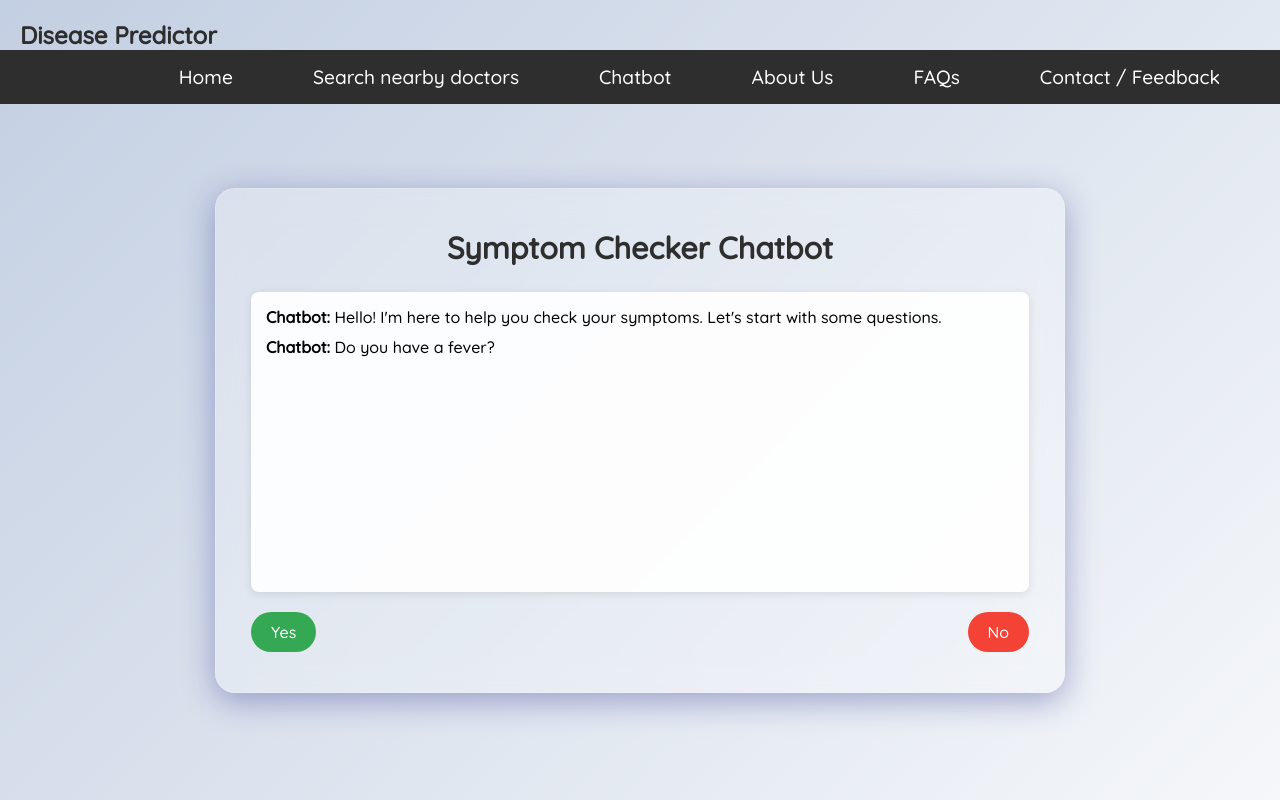
After one commit to Pavithra-GR/disease_predictor, a Flask app: page /chatbot in a window 1280 px wide. The commit adds this page. Run offline with Flask 3, Linux system fonts and the light colour scheme; parts of the project's set-up code (start-up, migrations or seed data) failed here and were passed over.

Commit message:
Add new Files

```diff
--- a/app.py
+++ b/app.py
@@ -59,6 +59,10 @@ def home():
 @app.route('/nearby-doctors')
 def nearby_doctors():
     return render_template("Search-nearby-doctor.html")
+
+@app.route('/chatbot')
+def chatbot():
+    return render_template("chatbot.html")
 
 @app.route('/how-it-works')
 def how_it_works():
--- a/templates/Search-nearby-doctor.html
+++ b/templates/Search-nearby-doctor.html
@@ -13,6 +13,7 @@
         <ul>
             <li><a href="/">Home</a></li>
             <li><a href="/nearby-doctors">Search nearby doctors</a></li>
+            <li><a href="/chatbot">Chatbot</a></li>
             <li><a href="/how-it-works">About Us</a></li>
             <li><a href="/faq">FAQs</a></li>
             <li><a href="/contact">Contact / Feedback</a></li>
--- /dev/null
+++ b/templates/chatbot.html
@@ -0,0 +1,126 @@
+<!DOCTYPE html>
+<html lang="en">
+<head>
+    <meta charset="UTF-8">
+    <title>Chatbot - Disease Predictor</title>
+    <link href="https://fonts.googleapis.com/css2?family=Quicksand:wght@500&display=swap" rel="stylesheet">
+    <link rel="stylesheet" href="/styles.css">
+</head>
+<body>
+    <!-- App Title -->
+    <div class="app-title">Disease Predictor</div>
+
+    <!-- Navigation Bar -->
+    <div class="navbar">
+        <ul>
+            <li><a href="/">Home</a></li>
+            <li><a href="/nearby-doctors">Search nearby doctors</a></li>
+            <li><a href="/chatbot">Chatbot</a></li>
+            <li><a href="/how-it-works">About Us</a></li>
+            <li><a href="/faq">FAQs</a></li>
+            <li><a href="/contact">Contact / Feedback</a></li>
+        </ul>
+    </div>
+
+    <div class="container" style="min-width: 0; width: 850px; text-align: left;">
+        <h1 style="text-align: center;">Symptom Checker Chatbot</h1>
+        <div id="chatbox" style="background-color: rgba(255, 255, 255, 0.9); padding: 15px; border-radius: 8px; box-shadow: 0 2px 8px rgba(0, 0, 0, 0.1); height: 300px; overflow-y: auto; margin-bottom: 20px;">
+            <div id="chatMessages">
+                <p style="margin-bottom: 10px;"><strong>Chatbot:</strong> Hello! I'm here to help you check your symptoms. Let's start with some questions.</p>
+            </div>
+        </div>
+        <div style="display: flex; justify-content: space-between;">
+            <button onclick="answerYes()" style="padding: 10px 20px; border-radius: 25px; background: #34a853; color: white; border: none; cursor: pointer;">Yes</button>
+            <button onclick="answerNo()" style="padding: 10px 20px; border-radius: 25px; background: #f44336; color: white; border: none; cursor: pointer;">No</button>
+        </div>
+        <form id="symptomForm" action="/predict" method="POST" style="display: none;">
+            <input type="hidden" name="symptoms" id="symptomsInput">
+        </form>
+    </div>
+
+    <script>
+        const questions = [
+            "Do you have a fever?",
+            "Do you have a cough?",
+            "Do you have fatigue or tiredness?",
+            "Do you have any pain or headache?",
+            "Do you have a sore throat?",
+            "Do you have a rash or itchy skin?",
+            "Do you have joint pain or stiffness?",
+            "Do you have difficulty breathing or wheezing?",
+            "Do you have stomach pain or bloating?",
+            "Do you have nausea or vomiting?",
+            "Do you have burning during urination?",
+            "Do you have frequent urination or thirst?",
+            "Do you have yellowing of skin or eyes?",
+            "Do you have swelling in your legs?",
+            "Do you have neck pain or numbness?",
+            "Do you have heartburn or chest pain?",
+            "Do you have sneezing or itchy eyes?",
+            "Do you have chills or sweating?"
+        ];
+        let currentQuestionIndex = 0;
+        let symptoms = [];
+
+        function addMessage(message) {
+            const chatMessages = document.getElementById("chatMessages");
+            const messageDiv = document.createElement("p");
+            messageDiv.style.marginBottom = "10px";
+            messageDiv.innerHTML = message;
+            chatMessages.appendChild(messageDiv);
+            chatMessages.scrollTop = chatMessages.scrollHeight; // Auto-scroll to bottom
+        }
+
+        function askQuestion() {
+            if (currentQuestionIndex < questions.length) {
+                addMessage(`<strong>Chatbot:</strong> ${questions[currentQuestionIndex]}`);
+            } else {
+                addMessage("<strong>Chatbot:</strong> Thank you! I'll now analyze your symptoms.");
+                const symptomsInput = document.getElementById("symptomsInput");
+                symptomsInput.value = symptoms.join(", ");
+                document.getElementById("symptomForm").submit();
+            }
+        }
+
+        function answerYes() {
+            if (currentQuestionIndex < questions.length) {
+                addMessage("<strong>You:</strong> Yes");
+                // Extract symptom from the question (e.g., "Do you have a fever?" -> "fever")
+                const match = questions[currentQuestionIndex].match(/Do you have (a|any )?(.+)\?$/);
+                if (match) {
+                    let symptom = match[2].trim();
+                    // Clean up the symptom by removing "or" phrases
+                    symptom = symptom.replace(" or tiredness", "")
+                                    .replace(" or headache", "")
+                                    .replace(" or stiffness", "")
+                                    .replace(" or itchy skin", "")
+                                    .replace(" or vomiting", "")
+                                    .replace(" or eyes", "")
+                                    .replace(" or bloating", "")
+                                    .replace(" or wheezing", "")
+                                    .replace(" or chest pain", "")
+                                    .replace(" or itchy eyes", "")
+                                    .replace(" or sweating", "");
+                    symptoms.push(symptom);
+                } else {
+                    // Fallback if regex fails
+                    addMessage("<strong>Chatbot:</strong> Sorry, I couldn't process that symptom. Let's move to the next question.");
+                }
+                currentQuestionIndex++;
+                askQuestion();
+            }
+        }
+
+        function answerNo() {
+            if (currentQuestionIndex < questions.length) {
+                addMessage("<strong>You:</strong> No");
+                currentQuestionIndex++;
+                askQuestion();
+            }
+        }
+
+        // Start the chatbot
+        askQuestion();
+    </script>
+</body>
+</html>
--- a/templates/contact.html
+++ b/templates/contact.html
@@ -12,6 +12,7 @@
         <ul>
             <li><a href="/">Home</a></li>
             <li><a href="/nearby-doctors">Search nearby doctors</a></li>
+            <li><a href="/chatbot">Chatbot</a></li>
             <li><a href="/how-it-works">About Us</a></li>
             <li><a href="/faq">FAQs</a></li>
             <li><a href="/contact">Contact / Feedback</a></li>
--- a/templates/faq.html
+++ b/templates/faq.html
@@ -15,6 +15,7 @@
         <ul>
             <li><a href="/">Home</a></li>
             <li><a href="/nearby-doctors">Search nearby doctors</a></li>
+            <li><a href="/chatbot">Chatbot</a></li>
             <li><a href="/how-it-works">About Us</a></li>
             <li><a href="/faq">FAQs</a></li>
             <li><a href="/contact">Contact / Feedback</a></li>
--- a/templates/how-it-works.html
+++ b/templates/how-it-works.html
@@ -12,6 +12,7 @@
         <ul>
             <li><a href="/">Home</a></li>
             <li><a href="/nearby-doctors">Search nearby doctors</a></li>
+            <li><a href="/chatbot">Chatbot</a></li>
             <li><a href="/how-it-works">About Us</a></li>
             <li><a href="/faq">FAQs</a></li>
             <li><a href="/contact">Contact / Feedback</a></li>
--- a/templates/index.html
+++ b/templates/index.html
@@ -12,6 +12,7 @@
         <ul>
             <li><a href="/">Home</a></li>
             <li><a href="/nearby-doctors">Search nearby doctors</a></li>
+            <li><a href="/chatbot">Chatbot</a></li>
             <li><a href="/how-it-works">About Us</a></li>
             <li><a href="/faq">FAQs</a></li>
             <li><a href="/contact">Contact / Feedback</a></li>
```
